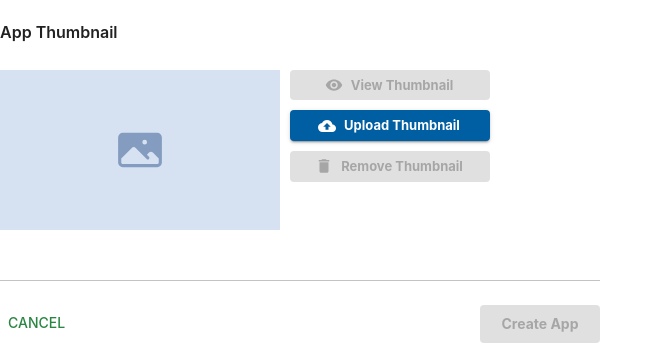
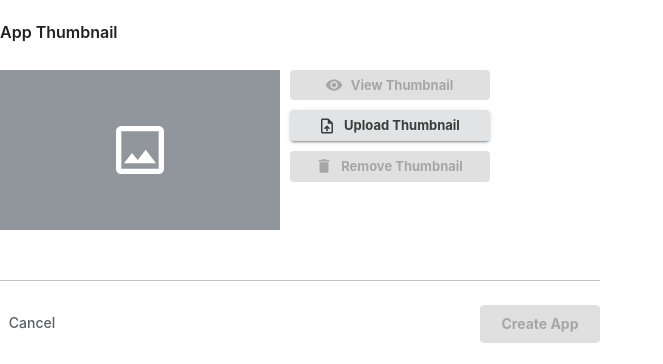
Before and after one commit to nebari-dev/jhub-apps, a React (Vite) app in the folder ui/: page /create-app in a window 1280 px wide. Shown: the part 937-1301 px from the top of the page, without its empty margins (0-663 px from the left). Built offline with nearby package versions, Linux system fonts and the light colour scheme; no server answers.

Commit message:
Update thumbnail component styling to match mockup.

```diff
--- a/ui/src/components/thumbnail/thumbnail.tsx
+++ b/ui/src/components/thumbnail/thumbnail.tsx
@@ -1,6 +1,6 @@
-import { PhotoIcon } from '@heroicons/react/24/solid';
-import CloudUploadIcon from '@mui/icons-material/CloudUpload';
 import DeleteIcon from '@mui/icons-material/Delete';
+import InsertPhotoOutlinedIcon from '@mui/icons-material/InsertPhotoOutlined';
+import UploadFileIcon from '@mui/icons-material/UploadFile';
 import VisibilityIcon from '@mui/icons-material/Visibility';
 import { Button, Dialog } from '@mui/material';
 import { useEffect, useRef, useState } from 'react';
@@ -128,7 +128,7 @@ export const Thumbnail = ({
             tabIndex={0}
             onClick={handleBrowseThumbnails}
           >
-            <PhotoIcon className="thumbnail-icon" />
+            <InsertPhotoOutlinedIcon className="thumbnail-icon" />
           </div>
         )}
         <input
@@ -146,6 +146,7 @@ export const Thumbnail = ({
         <Button
           id="view-thumbnail-btn"
           variant="contained"
+          color="secondary"
           size="small"
           startIcon={<VisibilityIcon />}
           onClick={handleViewThumbnail}
@@ -156,8 +157,9 @@ export const Thumbnail = ({
         <Button
           id="upload-thumbnail-btn"
           variant="contained"
+          color="secondary"
           size="small"
-          startIcon={<CloudUploadIcon />}
+          startIcon={<UploadFileIcon />}
           onClick={handleBrowseThumbnails}
         >
           Upload Thumbnail
@@ -165,6 +167,7 @@ export const Thumbnail = ({
         <Button
           id="remove-thumbnail-btn"
           variant="contained"
+          color="secondary"
           size="small"
           startIcon={<DeleteIcon />}
           onClick={handleRemoveThumbnail}
--- a/ui/src/index.css
+++ b/ui/src/index.css
@@ -473,7 +473,7 @@
     flex-direction: column;
     width: 100%;
     height: 100%;
-    background-color: #d6e1f1;
+    background-color: #90969c;
   }
 
   .thumbnail-body.dragging {
@@ -496,8 +496,9 @@
   }
 
   .thumbnail-icon {
-    width: 50px;
-    color: #849cbf;
+    width: 64px !important;
+    height: 64px !important;
+    color: theme('colors.white');
   }
 
   .thumbnail-actions {
--- a/ui/src/theme/theme.tsx
+++ b/ui/src/theme/theme.tsx
@@ -47,6 +47,9 @@ const baseTheme = createTheme({
     MuiButtonBase: {
       defaultProps: {
         disableRipple: true,
+        style: {
+          textTransform: 'none',
+        },
       },
     },
     MuiFormControl: {
@@ -162,7 +165,22 @@ export const theme = createTheme(baseTheme, {
             backgroundColor: blue[500],
             border: `1px solid ${blue[500]}`,
             fontWeight: 700,
-            textTransform: 'none',
+            '&:disabled': {
+              borderColor: 'transparent',
+            },
+          },
+        },
+        {
+          props: { variant: 'contained', color: 'secondary' },
+          style: {
+            minWidth: '120px',
+            backgroundColor: gray[100],
+            border: `1px solid ${gray[100]}`,
+            color: gray[700],
+            fontWeight: 700,
+            '&:hover': {
+              backgroundColor: white,
+            },
             '&:disabled': {
               borderColor: 'transparent',
             },
@@ -193,6 +211,15 @@ export const theme = createTheme(baseTheme, {
             },
           },
         },
+        {
+          props: { variant: 'text', color: 'secondary' },
+          style: {
+            color: gray[500],
+            '&:hover': {
+              backgroundColor: 'transparent',
+            },
+          },
+        },
       ],
     },
   },
```
